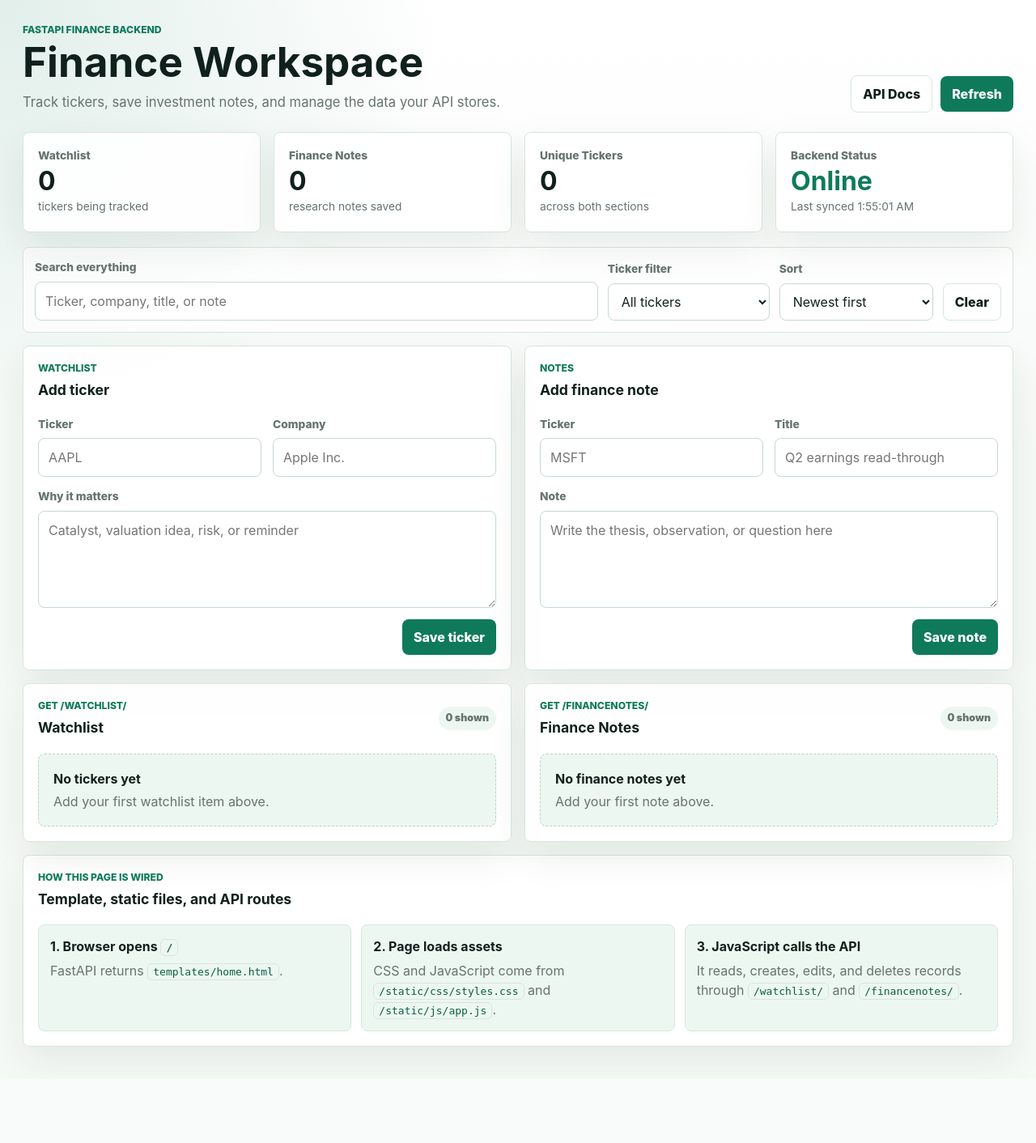
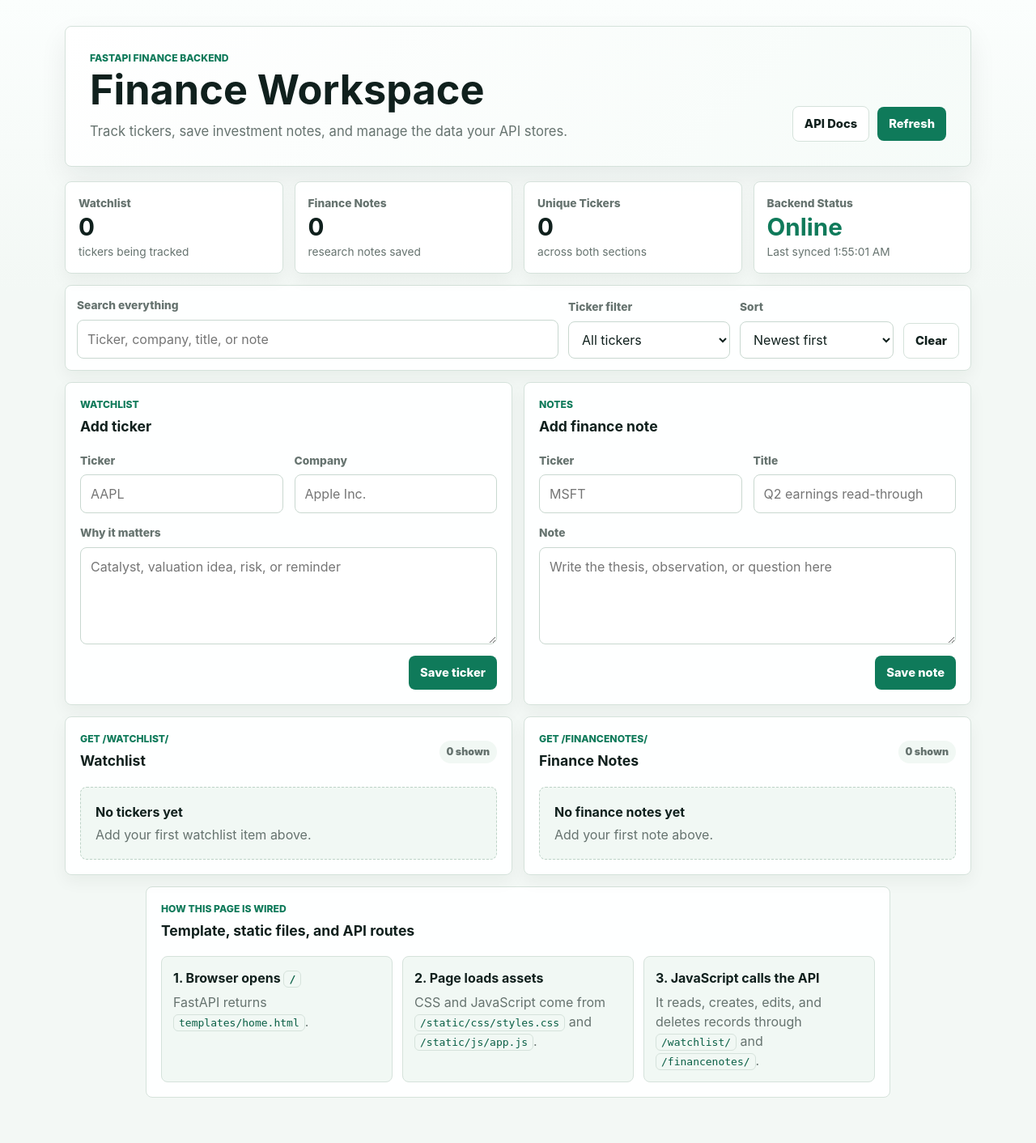
Before and after one commit to siddhartxts/fastapi-with-frontend, a FastAPI app: page / in a window 1280 px wide. Shown: the whole page at 81% size. Before the commit the page ends 1308 px from the top, so only its background shows below. Run offline with FastAPI, Linux system fonts and the light colour scheme; data that the repository does not hold is empty.

Commit message:
fixed css

```diff
--- a/static/css/styles.css
+++ b/static/css/styles.css
@@ -1,18 +1,21 @@
 :root {
-    --bg: #f6faf7;
+    --bg: #f3f8f5;
     --surface: #ffffff;
-    --surface-soft: #edf7f1;
+    --surface-soft: #f1f8f4;
     --ink: #10201d;
     --muted: #66736f;
-    --line: #d8e5de;
+    --line: #d5e2db;
     --accent: #0f7a5a;
     --accent-strong: #095f45;
     --accent-soft: #dff4eb;
     --danger: #b42318;
     --danger-soft: #fde8e5;
     --warning: #926200;
-    --shadow: 0 18px 48px rgba(16, 32, 29, 0.08);
+    --shadow: 0 14px 34px rgba(16, 32, 29, 0.07);
+    --shadow-soft: 0 8px 20px rgba(16, 32, 29, 0.05);
     --radius: 8px;
+    --page-max: 1120px;
+    --page-gutter: 24px;
 }
 
 * {
@@ -26,9 +29,7 @@ html {
 body {
     margin: 0;
     min-height: 100%;
-    background:
-        radial-gradient(circle at top left, rgba(15, 122, 90, 0.12), transparent 34rem),
-        linear-gradient(180deg, #ffffff 0%, var(--bg) 42%);
+    background: linear-gradient(180deg, #fbfefd 0%, var(--bg) 360px);
     color: var(--ink);
     font-family: Inter, ui-sans-serif, system-ui, -apple-system, BlinkMacSystemFont, "Segoe UI", sans-serif;
     line-height: 1.5;
@@ -58,9 +59,10 @@ p {
 }
 
 h1 {
-    font-size: clamp(2rem, 4vw, 3.5rem);
-    line-height: 1;
-    margin-bottom: 12px;
+    font-size: clamp(2.05rem, 4vw, 3.15rem);
+    letter-spacing: 0;
+    line-height: 0.98;
+    margin-bottom: 14px;
 }
 
 h2 {
@@ -83,20 +85,28 @@ code {
 
 .app-shell {
     margin: 0 auto;
-    max-width: 1440px;
-    padding: 28px;
+    max-width: var(--page-max);
+    padding: 32px 0 56px;
+    width: calc(100% - (var(--page-gutter) * 2));
 }
 
 .topbar {
     align-items: flex-end;
+    background:
+        linear-gradient(135deg, rgba(255, 255, 255, 0.96), rgba(245, 251, 248, 0.96)),
+        var(--surface);
+    border: 1px solid var(--line);
+    border-radius: var(--radius);
+    box-shadow: var(--shadow);
     display: flex;
     gap: 24px;
     justify-content: space-between;
-    margin-bottom: 24px;
+    margin-bottom: 18px;
+    padding: 30px;
 }
 
 .topbar-copy {
-    max-width: 760px;
+    max-width: 680px;
 }
 
 .topbar-copy p:last-child {
@@ -139,6 +149,7 @@ code {
     border-radius: var(--radius);
     cursor: pointer;
     display: inline-flex;
+    font-size: 0.92rem;
     font-weight: 800;
     justify-content: center;
     min-height: 40px;
@@ -197,33 +208,33 @@ code {
 .entry-grid,
 .records-grid {
     display: grid;
-    gap: 16px;
+    gap: 14px;
 }
 
 .summary-grid {
     grid-template-columns: repeat(4, minmax(0, 1fr));
-    margin-bottom: 18px;
+    margin-bottom: 14px;
 }
 
 .metric-card,
 .panel {
-    background: rgba(255, 255, 255, 0.92);
+    background: rgba(255, 255, 255, 0.96);
     border: 1px solid var(--line);
     border-radius: var(--radius);
-    box-shadow: var(--shadow);
+    box-shadow: var(--shadow-soft);
 }
 
 .metric-card {
     display: flex;
     flex-direction: column;
     gap: 5px;
-    min-height: 124px;
-    padding: 18px;
+    min-height: 112px;
+    padding: 16px;
 }
 
 .metric-card strong {
     color: var(--ink);
-    font-size: 2rem;
+    font-size: 1.85rem;
     line-height: 1;
 }
 
@@ -255,13 +266,14 @@ label span {
 
 .control-bar {
     align-items: end;
-    background: rgba(255, 255, 255, 0.72);
+    background: rgba(255, 255, 255, 0.96);
     border: 1px solid var(--line);
     border-radius: var(--radius);
+    box-shadow: var(--shadow-soft);
     display: grid;
     gap: 12px;
     grid-template-columns: minmax(220px, 1fr) minmax(150px, 200px) minmax(150px, 190px) auto;
-    margin-bottom: 16px;
+    margin-bottom: 14px;
     padding: 14px;
 }
 
@@ -284,7 +296,7 @@ textarea {
 }
 
 textarea {
-    min-height: 108px;
+    min-height: 104px;
     resize: vertical;
 }
 
@@ -298,7 +310,7 @@ textarea:focus {
 .entry-grid,
 .records-grid {
     grid-template-columns: repeat(2, minmax(0, 1fr));
-    margin-bottom: 16px;
+    margin-bottom: 14px;
 }
 
 .panel {
@@ -414,7 +426,9 @@ textarea:focus {
 }
 
 .api-panel {
-    margin-bottom: 12px;
+    box-shadow: none;
+    margin: 0 auto;
+    max-width: 920px;
 }
 
 .api-flow {
@@ -511,8 +525,12 @@ textarea:focus {
 }
 
 @media (max-width: 640px) {
+    :root {
+        --page-gutter: 14px;
+    }
+
     .app-shell {
-        padding: 18px;
+        padding: 16px 0 32px;
     }
 
     h1 {
```
